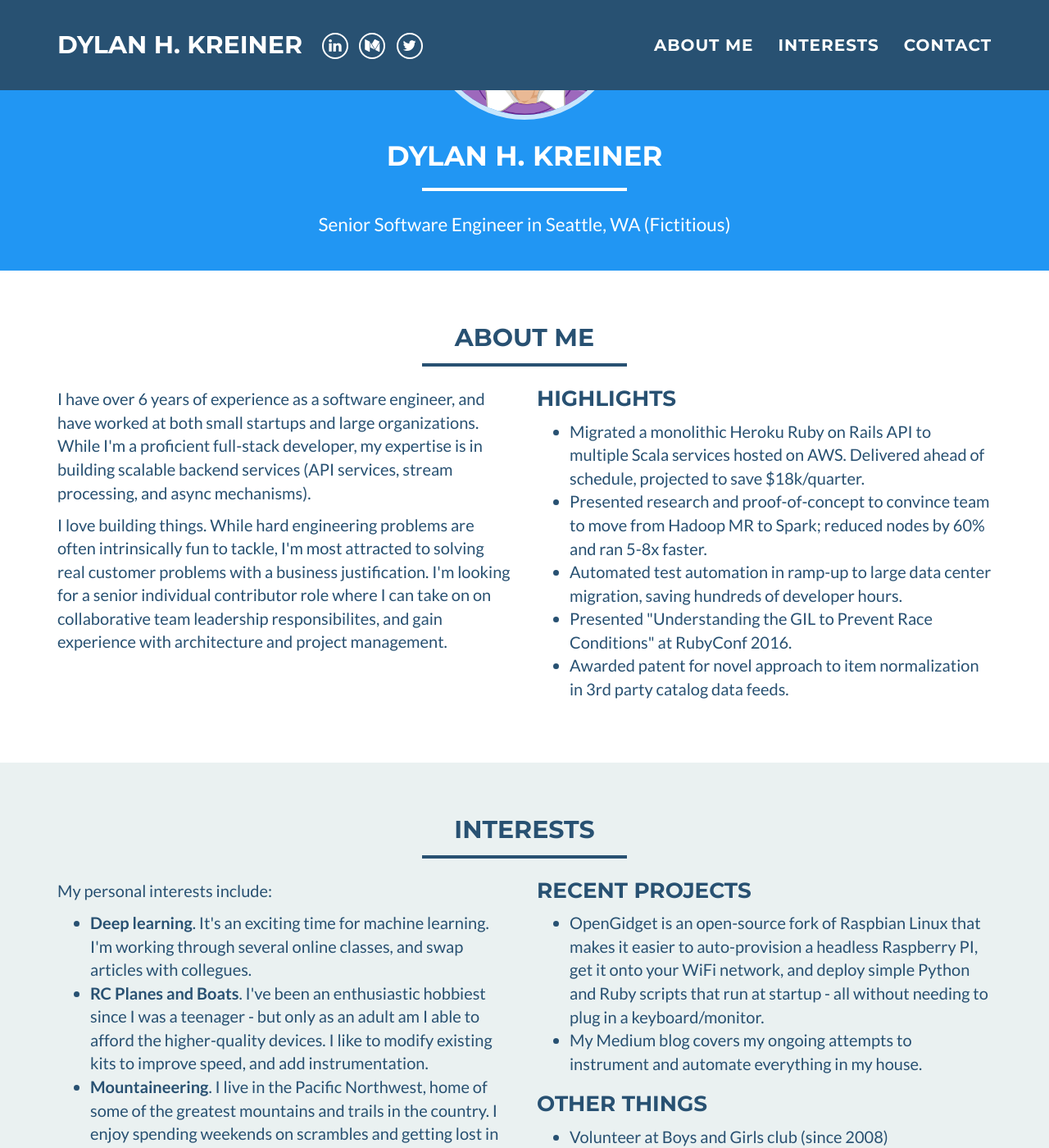
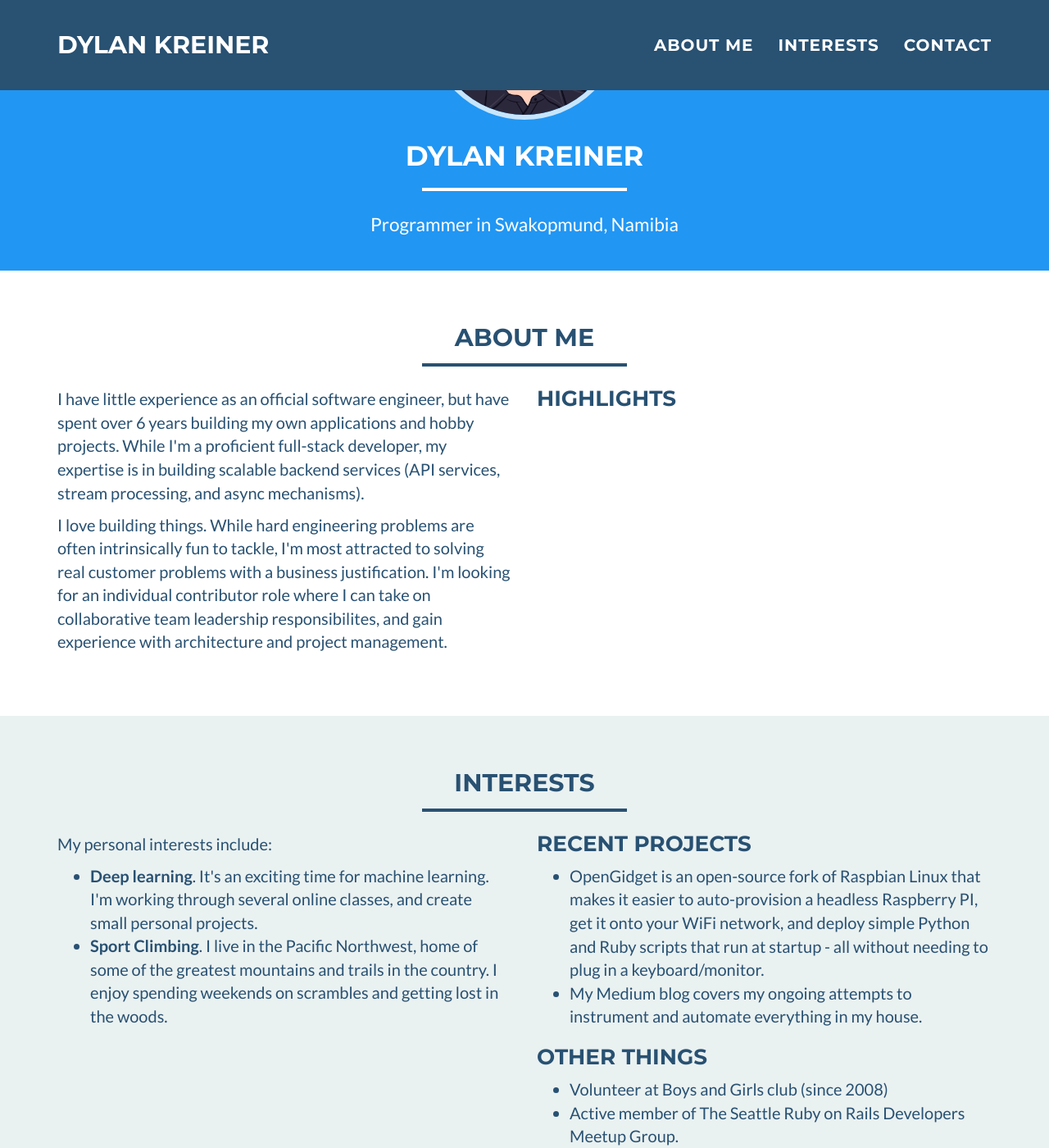
Before and after one commit to dhkreiner/dhkreiner.github.io, a Jekyll site: the page built from index.html, in a window 1280 px wide and 1400 px high, scrolled down 244 px. Shown: the whole window at 82% size. Built offline with Jekyll 4.4.1, drawn with Linux system fonts in a browser that asks for light colours; some of the changed text lies outside the part shown.

Commit message:
Edited some stuff

```diff
--- a/_config.yml
+++ b/_config.yml
@@ -1,20 +1,14 @@
 # Site settings
-name: Dylan H. Kreiner
+name: Dylan Kreiner
 email: dylanhornkreiner@gmail.com
 #canonical_url: https://edwinexemplar.com
-keywords: "Software Engineer, Python, Ruby, Machine Learning, Deep Learning, Startups, Agile, Pair Programming"
-skills: "Senior Software Engineer in Seattle, WA (Fictitious)"
-baseurl:
+keywords: "Software Engineer, Python, Java, Machine Learning, C#, NodeJS, Agile, Pair Programming"
+skills: "Programmer in Swakopmund, Namibia"
+baseurl: https://www.dylankreiner.com
 
 # Social networks usernames (many more available: google-plus, flickr, dribbble, pinterest, instagram, tumblr, linkedin, etc.)
 # You should replace these with your social networks, of course. :)
 social:
-  - title: linkedin
-    url: https://www.linkedin.com/in/cgroom/
-  - title: medium
-    url: https://medium.com/@cgroom
-  - title: twitter
-    url: https://twitter.com/chuck_groom
 
 # Google webmaster tools
 google_verify:
--- a/_includes/about_me.html
+++ b/_includes/about_me.html
@@ -9,8 +9,8 @@
     <div class="row">
 	    <div class="col-sm-6">
     		<p>
-            I have over 6 years of experience as a software engineer, and have worked
-            at both small startups and large organizations. While I'm a proficient full-stack
+            I have little experience as an official software engineer, but have spent over 6 years
+            building my own applications and hobby projects. While I'm a proficient full-stack
             developer, my expertise is in building scalable backend services (API services, stream processing,
             and async mechanisms).
         </p>
@@ -18,7 +18,7 @@
            I love building things.
            While hard engineering problems are often intrinsically fun to tackle,
            I'm most attracted to solving real customer problems with a business justification.
-           I'm looking for a senior individual contributor role where I can take on on collaborative
+           I'm looking for an individual contributor role where I can take on collaborative
            team leadership responsibilites, and gain experience with
            architecture and project management.
         </p>
@@ -26,20 +26,7 @@
 	    <div class="col-sm-6">
 		    <h3 style="margin-top:0;">Highlights</h3>
 		    <ul>
-    			<li>
-            Migrated a monolithic Heroku Ruby on Rails API to multiple Scala
-            services hosted on AWS. Delivered ahead of schedule, projected to save $18k/quarter.
-    			</li>
-          <li>
-            Presented research and proof-of-concept to convince team to move from Hadoop MR to Spark; reduced nodes by 60% and ran 5-8x faster.
-          <li>
-            Automated test automation in ramp-up to large data center migration, saving hundreds of developer hours.
-    			<li>
-            Presented "Understanding the GIL to Prevent Race Conditions" at RubyConf 2016.
-    			</li>
-    			<li>
-            Awarded patent for novel approach to item normalization in 3rd party catalog data feeds.
-    			</li>
+
 		    </ul>
 	    </div>
     </div>
--- a/_includes/interests.html
+++ b/_includes/interests.html
@@ -13,14 +13,10 @@
         </p>
 			<ul>
 			  <li>
-				 <b>Deep learning</b>. It's an exciting time for machine learning. I'm working through several online classes, and swap articles with collegues.
+				 <b>Deep learning</b>. It's an exciting time for machine learning. I'm working through several online classes, and create small personal projects.
 			  </li>
 			  <li>
-				  <b>RC Planes and Boats</b>. I've been an enthusiastic hobbiest since I was a teenager - but only as an adult am I able to afford the higher-quality
-          devices. I like to modify existing kits to improve speed, and add instrumentation.
-			  </li>
-			  <li>
-				  <b>Mountaineering</b>. I live in the Pacific Northwest, home of some of the greatest mountains and trails in the country. I enjoy spending weekends
+				  <b>Sport Climbing</b>. I live in the Pacific Northwest, home of some of the greatest mountains and trails in the country. I enjoy spending weekends
           on scrambles and getting lost in the woods.
       </li>
 			</ul>
```
Also changed, not shown: Gemfile.lock, README.md (deleted), img/icon.png, img/profile.png, screenshot.png (deleted).
